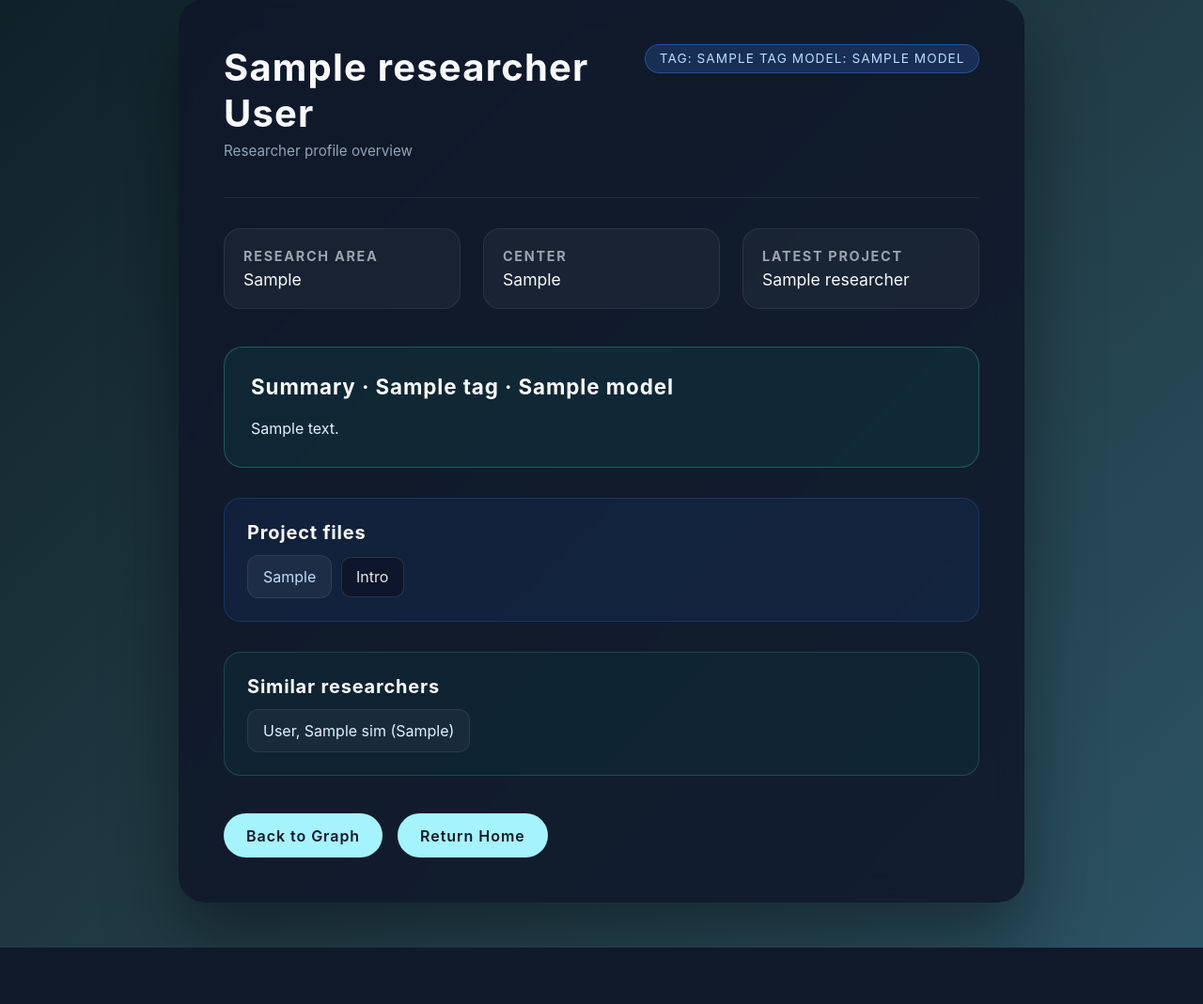
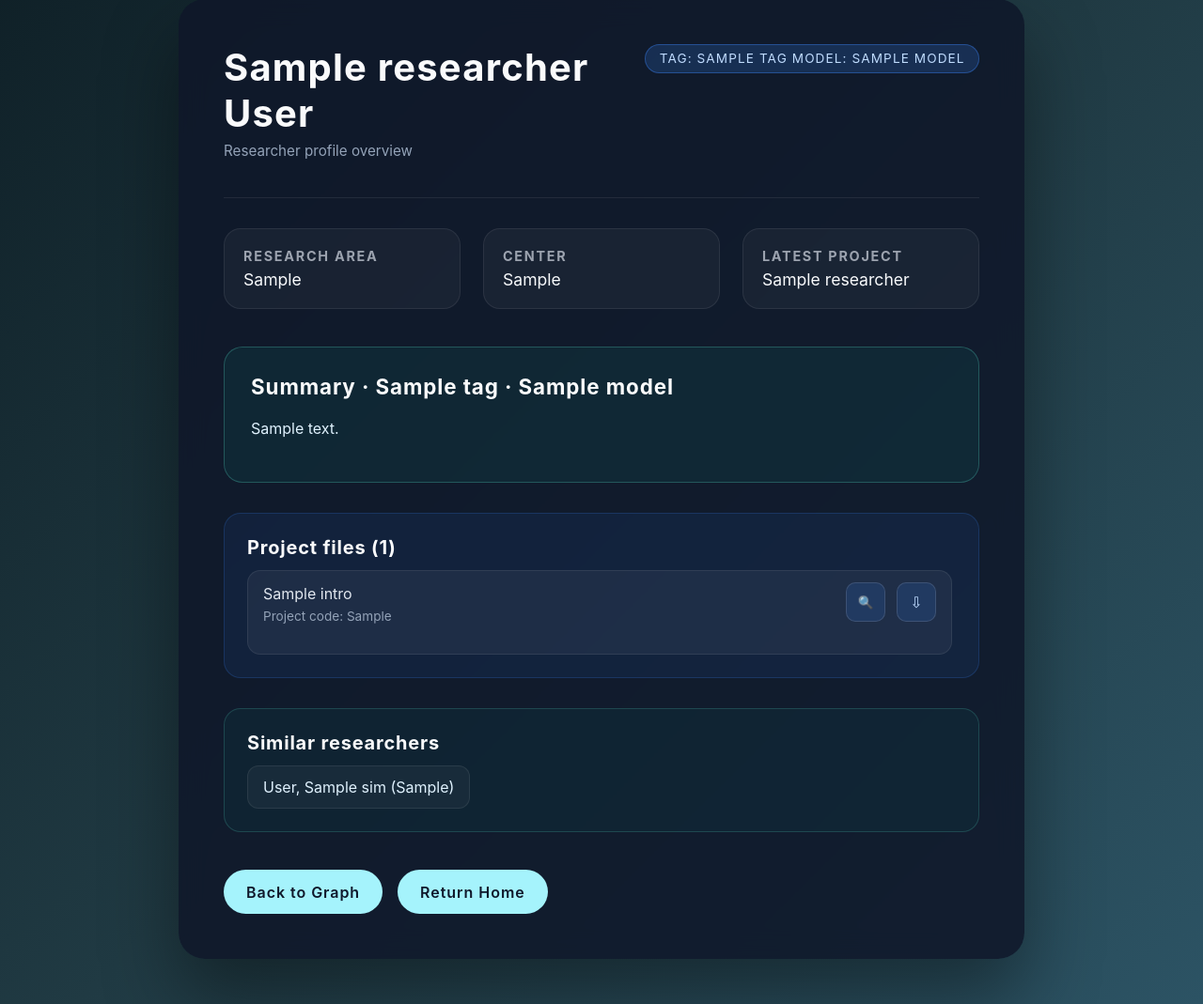
Before and after one commit to sivt-famaf/mapa-ciencia-unc, a FastAPI app: template mapa_ciencia_unc/templates/researcher.html in a window 1280 px wide. Shown: the part 49-1118 px from the top of the page at 94% size. Before the commit the page ends 1058 px from the top, so only its background shows below. Run offline with FastAPI, Linux system fonts and the light colour scheme; the template is opened without the code that fills it: most values are stand-ins (such as "Sample title", 1, 10 or a date in 2020); parts of the project's set-up code (start-up, migrations or seed data) failed here and were passed over; some libraries are stand-ins or nearby versions.

Commit message:
improve researcher page look

```diff
--- a/mapa_ciencia_unc/templates/researcher.html
+++ b/mapa_ciencia_unc/templates/researcher.html
@@ -109,10 +109,15 @@
         font-size: 1.4rem;
         letter-spacing: 0.04em;
       }
-      section.summary p {
+      section.summary .summary-content {
         margin-bottom: 0;
         line-height: 1.6;
         color: #e0f2fe;
+      }
+      section.summary .summary-content ul,
+      section.summary .summary-content ol {
+        padding-left: 1.25rem;
+        margin: 0.5rem 0;
       }
       section.downloads {
         margin-top: 2rem;
@@ -168,47 +173,66 @@
         margin: 0;
         display: grid;
         gap: 0.75rem;
+        max-height: 480px; /* approx. 4-5 cards */
+        overflow-y: auto;
+        padding-right: 0.25rem;
       }
       .download-item {
         display: flex;
-        align-items: center;
-        gap: 0.6rem;
-        flex-wrap: wrap;
+        align-items: flex-start;
+        gap: 1rem;
+        padding: 0.75rem 1rem;
+        border-radius: 14px;
+        background: rgba(255, 255, 255, 0.05);
+        border: 1px solid rgba(255, 255, 255, 0.08);
+        min-height: 90px;
       }
-      .download-item a {
+      .project-info {
+        display: flex;
+        flex-direction: column;
+        gap: 0.25rem;
+        flex: 1;
+        min-width: 0;
+      }
+      .project-intro {
+        margin: 0;
+        font-size: 1rem;
+        color: #e2e8f0;
+        line-height: 1.5;
+      }
+      .project-meta {
         display: inline-flex;
         align-items: center;
         gap: 0.5rem;
-        padding: 0.75rem 1rem;
-        border-radius: 12px;
-        background: rgba(255, 255, 255, 0.05);
-        border: 1px solid rgba(255, 255, 255, 0.08);
-        color: #bfdbfe;
-        text-decoration: none;
-        transition: transform 0.15s ease, background 0.2s ease, border-color 0.2s ease;
+        font-size: 0.85rem;
+        color: #94a3b8;
       }
-      .download-item a:hover {
-        transform: translateY(-1px);
-        background: rgba(255, 255, 255, 0.08);
-        border-color: rgba(255, 255, 255, 0.2);
+      .project-actions {
+        display: flex;
+        gap: 0.75rem;
+        flex-wrap: wrap;
+        margin-left: auto;
       }
-      .intro-btn {
+      .download-btn,
+      .preview-btn {
         display: inline-flex;
         align-items: center;
-        gap: 0.4rem;
-        padding: 0.65rem 0.95rem;
+        justify-content: center;
+        width: 42px;
+        height: 42px;
         border-radius: 10px;
+        text-decoration: none;
         border: 1px solid rgba(255, 255, 255, 0.12);
-        background: rgba(15, 23, 42, 0.9);
-        color: #e5e7eb;
+        background: rgba(59, 130, 246, 0.15);
+        color: #bfdbfe;
+        transition: transform 0.15s ease, background 0.2s ease, border-color 0.2s ease;
         cursor: pointer;
-        font: inherit;
-        transition: transform 0.15s ease, background 0.2s ease, border-color 0.2s ease;
       }
-      .intro-btn:hover {
+      .download-btn:hover,
+      .preview-btn:hover {
         transform: translateY(-1px);
-        background: rgba(255, 255, 255, 0.05);
-        border-color: rgba(255, 255, 255, 0.2);
+        background: rgba(59, 130, 246, 0.22);
+        border-color: rgba(59, 130, 246, 0.35);
       }
       .summary-empty {
         padding: 1rem 1.25rem;
@@ -337,7 +361,7 @@
       {% if researcher.summary %}
       <section class="summary">
         <h2>Summary{% if researcher.tag %} · {{ researcher.tag }} {% endif %}{% if researcher.model %} · {{ researcher.model }}{% endif %}</h2>
-        <p>{{ researcher.summary }}</p>
+        <div class="summary-content" id="summaryContent">{{ researcher.summary }}</div>
       </section>
       {% elif researcher.tag %}
       <div class="summary-empty">
@@ -347,21 +371,42 @@
 
       {% if projects %}
       <section class="downloads">
-        <h2>Project files</h2>
+        <h2>Project files ({{ projects|length }})</h2>
         <ul class="download-list">
           {% for project in projects %}
           <li class="download-item">
-            <a href="{{ project.download_url }}" target="_blank" rel="noopener">
-              {{ project.codigo_tramite }}
-            </a>
+            <div class="project-info">
+              <p
+                class="project-intro"
+                data-intro="{{ project.intro }}"
+                data-code="{{ project.codigo_tramite }}"
+              >
+                {{ project.intro }}
+              </p>
+              <div class="project-meta">
+                <span>Project code: {{ project.codigo_tramite }}</span>
+              </div>
+            </div>
+            <div class="project-actions">
               <button
-              class="intro-btn"
+                class="preview-btn project-preview"
                 type="button"
                 data-intro="{{ project.intro }}"
                 data-code="{{ project.codigo_tramite }}"
+                aria-label="Preview intro"
               >
-              Intro
+                🔍
               </button>
+              <a
+                class="download-btn"
+                href="{{ project.download_url }}"
+                target="_blank"
+                rel="noopener"
+                title="Download {{ project.codigo_tramite }}"
+              >
+                &#8681;
+              </a>
+            </div>
           </li>
           {% endfor %}
         </ul>
@@ -402,6 +447,8 @@
       </div>
     </div>
 
+    <script src="https://cdn.jsdelivr.net/npm/marked/marked.min.js"></script>
+    <script src="https://cdn.jsdelivr.net/npm/dompurify@3.0.6/dist/purify.min.js"></script>
     <script>
       // Truncate text to 30 words
       function truncateText(text, wordLimit) {
@@ -413,11 +460,26 @@
         return words.slice(0, wordLimit).join(' ') + '...';
       }
 
+      // Truncate by characters
+      function truncateChars(text, charLimit) {
+        if (!text) return '';
+        if (text.length <= charLimit) return text;
+        return text.slice(0, charLimit) + '...';
+      }
+
       // Truncate all info-card paragraphs on page load
       window.addEventListener('DOMContentLoaded', function() {
         const researchAreaText = document.getElementById('research-area-text');
         const centerText = document.getElementById('center-text');
         const projectText = document.getElementById('project-text');
+        const projectIntros = document.querySelectorAll('.project-intro');
+        const summaryContent = document.getElementById('summaryContent');
+
+        if (summaryContent && window.marked && window.DOMPurify) {
+          const markdown = summaryContent.textContent || '';
+          const html = DOMPurify.sanitize(marked.parse(markdown));
+          summaryContent.innerHTML = html;
+        }
 
         if (researchAreaText) {
           const fullText = researchAreaText.textContent;
@@ -437,12 +499,20 @@
           projectText.textContent = truncateText(fullText, 30);
         }
 
-        // Wire intro buttons to open modal with intro text
-        document.querySelectorAll('.intro-btn').forEach((btn) => {
+        // Truncate project intro text to 50 characters for cards
+        projectIntros.forEach((introEl) => {
+          const fullIntro = introEl.dataset.intro || introEl.textContent || '';
+          introEl.setAttribute('data-full-intro', fullIntro);
+          introEl.textContent = truncateChars(fullIntro, 50);
+        });
+
+        // Wire preview buttons to open modal with up to 500 words
+        document.querySelectorAll('.project-preview').forEach((btn) => {
           btn.addEventListener('click', () => {
             const intro = btn.dataset.intro || 'No introduction available.';
             const code = btn.dataset.code || 'Project';
-            openModal(`Intro · ${code}`, intro);
+            const preview = truncateText(intro, 500);
+            openModal(`Preview · ${code}`, preview);
           });
         });
       });
```
Lines whose indentation alone changed are shown as unchanged.
